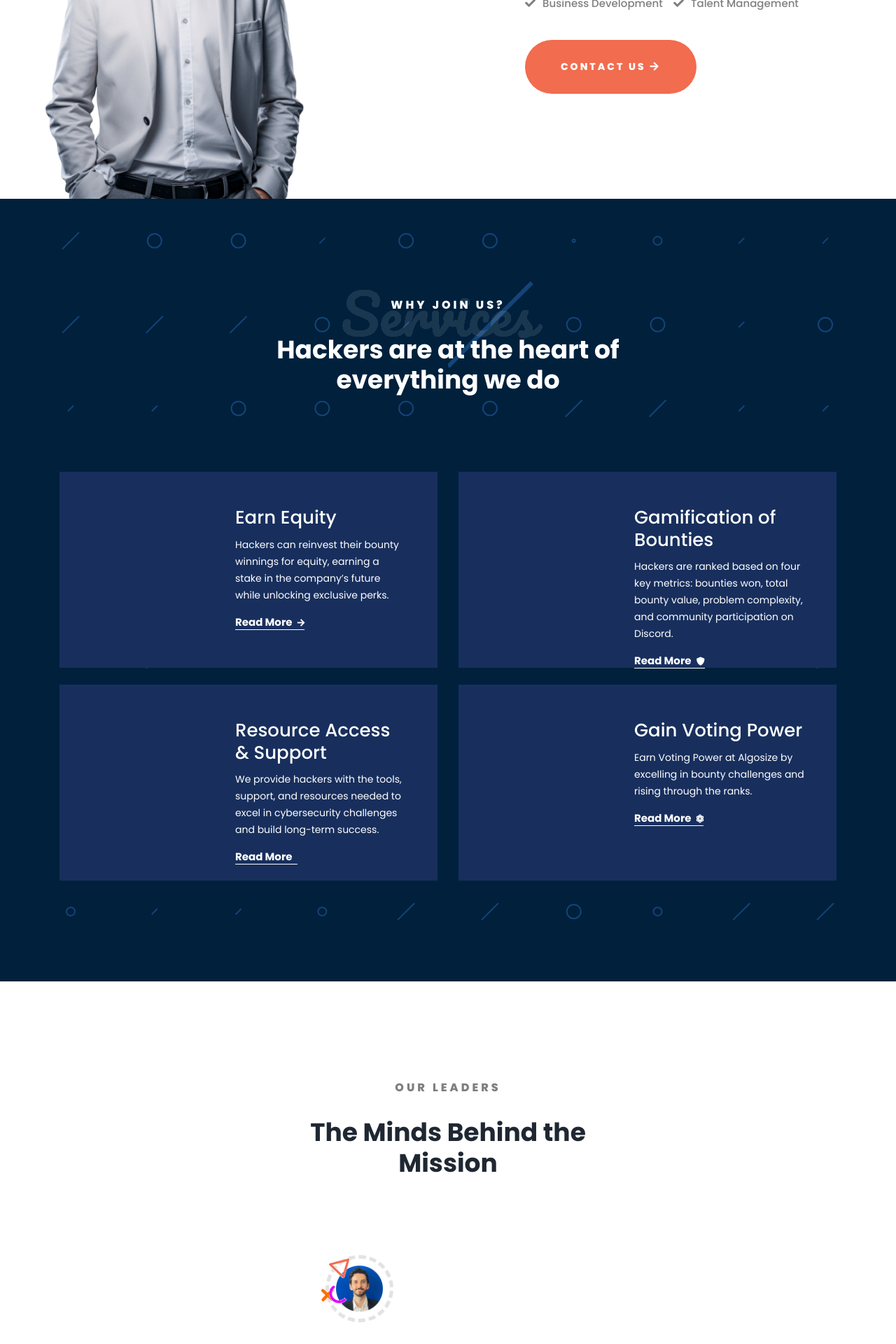
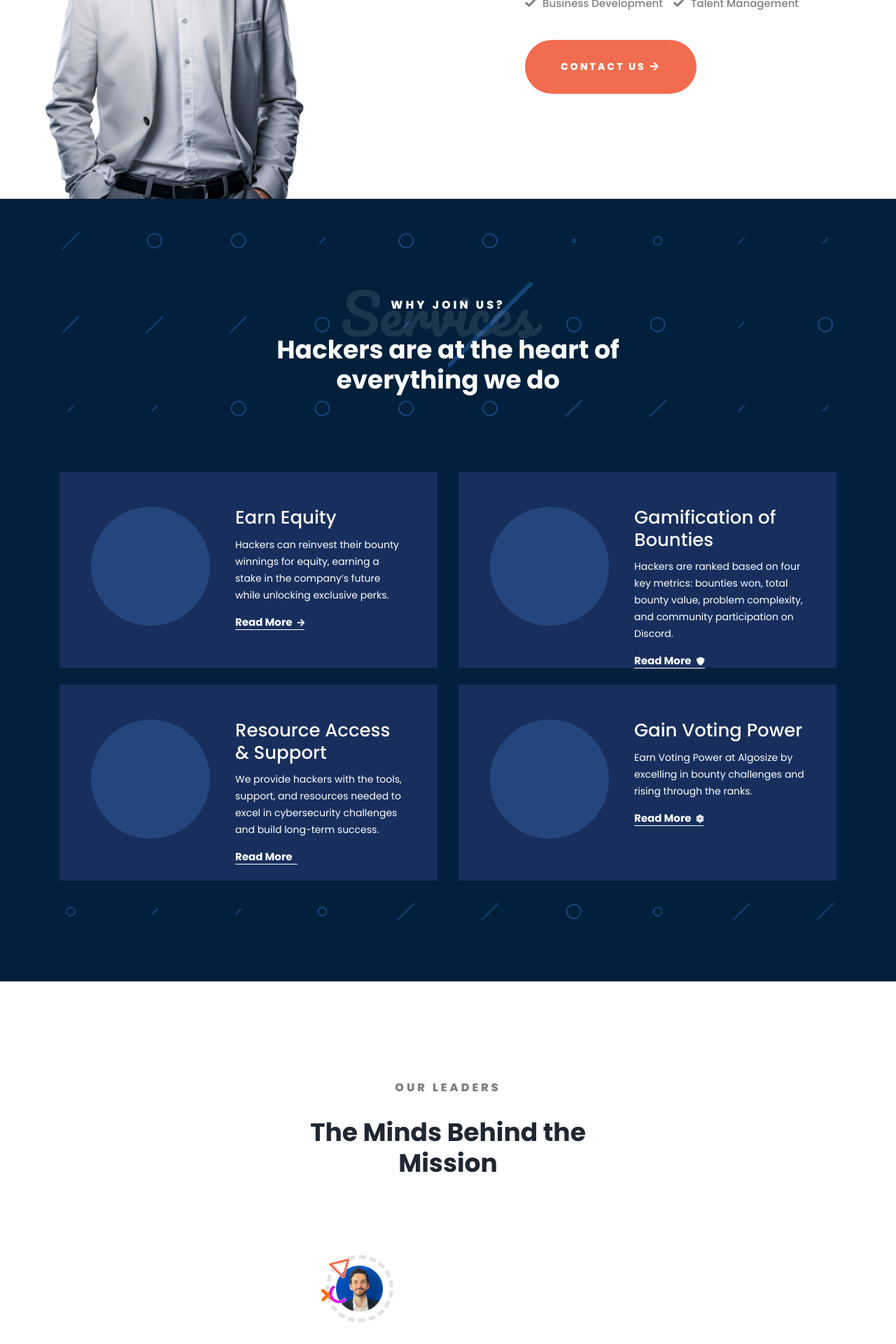
Before and after one commit to AlgoSize/website, a Jekyll site: the page built from index.html, in a window 1280 px wide. Shown: the part 2078-3998 px from the top of the page at 70% size. Built offline with Jekyll 4.4.1, drawn with Linux system fonts in a browser that asks for light colours.

Commit message:
Update services.html

```diff
--- a/_includes/services.html
+++ b/_includes/services.html
@@ -13,6 +13,12 @@
         <div class="row pb-30">
             <div class="col-lg-6 mb-4">
                 <div class="single-service-box">
+                    <div class="single-service-icon-box">
+                        <p>{% if forloop.index < 10 %} 0{{forloop.index}} {% else %} {{forloop.index}} {% endif %}</p>
+                        {% if service.icon %}
+                          {{service.icon}}
+                        {% endif %}
+                    </div>
                     <div class="service-box-content">
                         <h3>Earn Equity</h3>
                         <p>Hackers can reinvest their bounty winnings for equity, earning a stake in the company’s future while unlocking exclusive perks.</p>
@@ -22,6 +28,12 @@
             </div>
             <div class="col-lg-6 mb-4">
                 <div class="single-service-box">
+                    <div class="single-service-icon-box">
+                        <p>{% if forloop.index < 10 %} 0{{forloop.index}} {% else %} {{forloop.index}} {% endif %}</p>
+                        {% if service.icon %}
+                          {{service.icon}}
+                        {% endif %}
+                    </div>
                     <div class="service-box-content">
                         <h3>Gamification of Bounties</h3>
                         <p>Hackers are ranked based on four key metrics: bounties won, total bounty value, problem complexity, and community participation on Discord.</p>
@@ -31,6 +43,12 @@
             </div>
             <div class="col-lg-6 mb-4">
                 <div class="single-service-box">
+                    <div class="single-service-icon-box">
+                        <p>{% if forloop.index < 10 %} 0{{forloop.index}} {% else %} {{forloop.index}} {% endif %}</p>
+                        {% if service.icon %}
+                          {{service.icon}}
+                        {% endif %}
+                    </div>
                     <div class="service-box-content">
                         <h3>Resource Access & Support</h3>
                         <p>We provide hackers with the tools, support, and resources needed to excel in cybersecurity challenges and build long-term success.</p>
@@ -40,6 +58,12 @@
             </div>
             <div class="col-lg-6 mb-4">
                 <div class="single-service-box">
+                    <div class="single-service-icon-box">
+                        <p>{% if forloop.index < 10 %} 0{{forloop.index}} {% else %} {{forloop.index}} {% endif %}</p>
+                        {% if service.icon %}
+                          {{service.icon}}
+                        {% endif %}
+                    </div>
                     <div class="service-box-content">
                         <h3>Gain Voting Power</h3>
                         <p>Earn Voting Power at Algosize by excelling in bounty challenges and rising through the ranks.</p>
```
